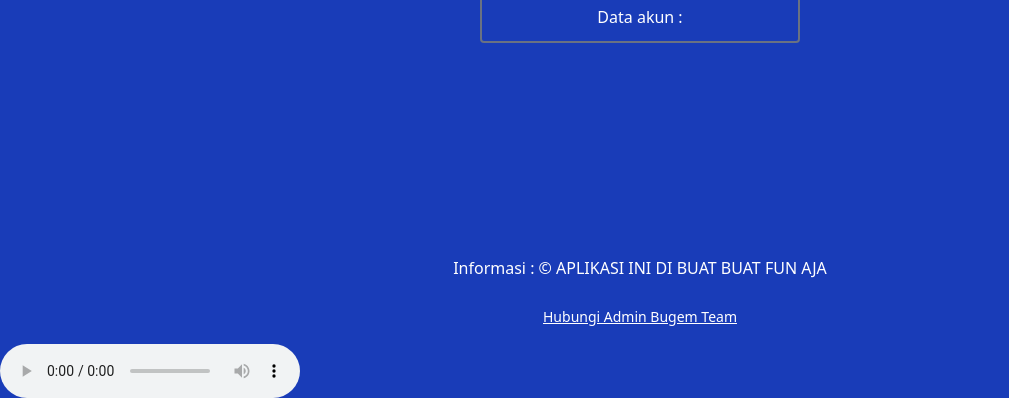
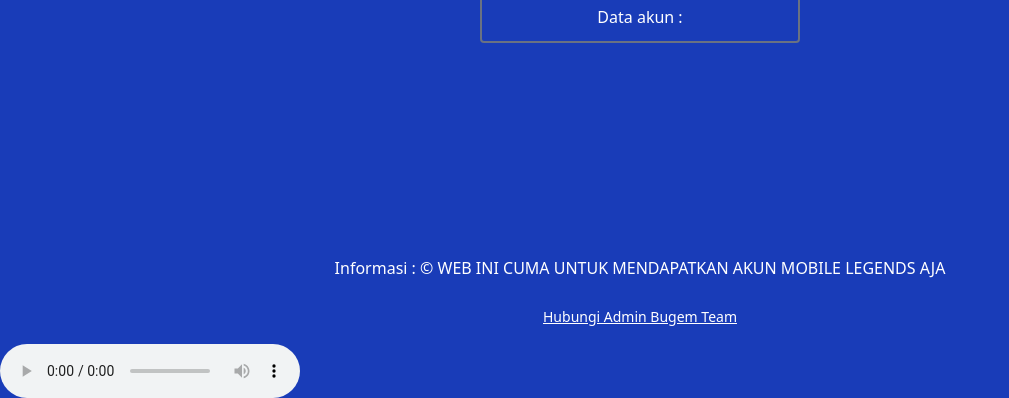
Before and after one commit to bugembase/generatorakunmlbugem, a plain HTML site: page index.html in a window 1280 px wide. Shown: the part 402-800 px from the top of the page, without its empty margins (0-1009 px from the left). Drawn offline with nearby package versions, Linux system fonts and the light colour scheme.

Commit message:
Update index.html

```diff
--- a/index.html
+++ b/index.html
@@ -23,7 +23,7 @@
 
   <footer class=" text-white p-4 text-center">
       Informasi :
-    &copy; APLIKASI INI DI BUAT BUAT FUN AJA
+    &copy; WEB INI CUMA UNTUK MENDAPATKAN AKUN MOBILE LEGENDS AJA
   </footer>
 
   <!-- Link di bawah footer -->
```
